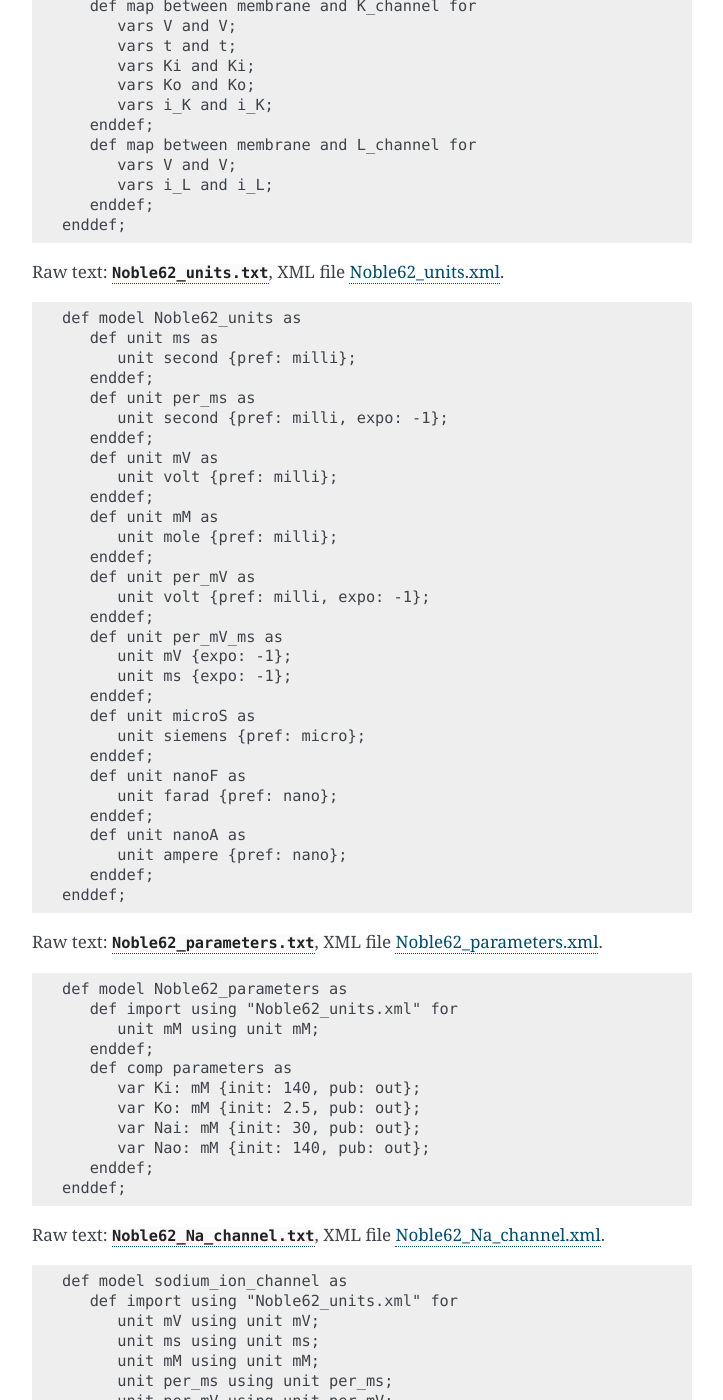
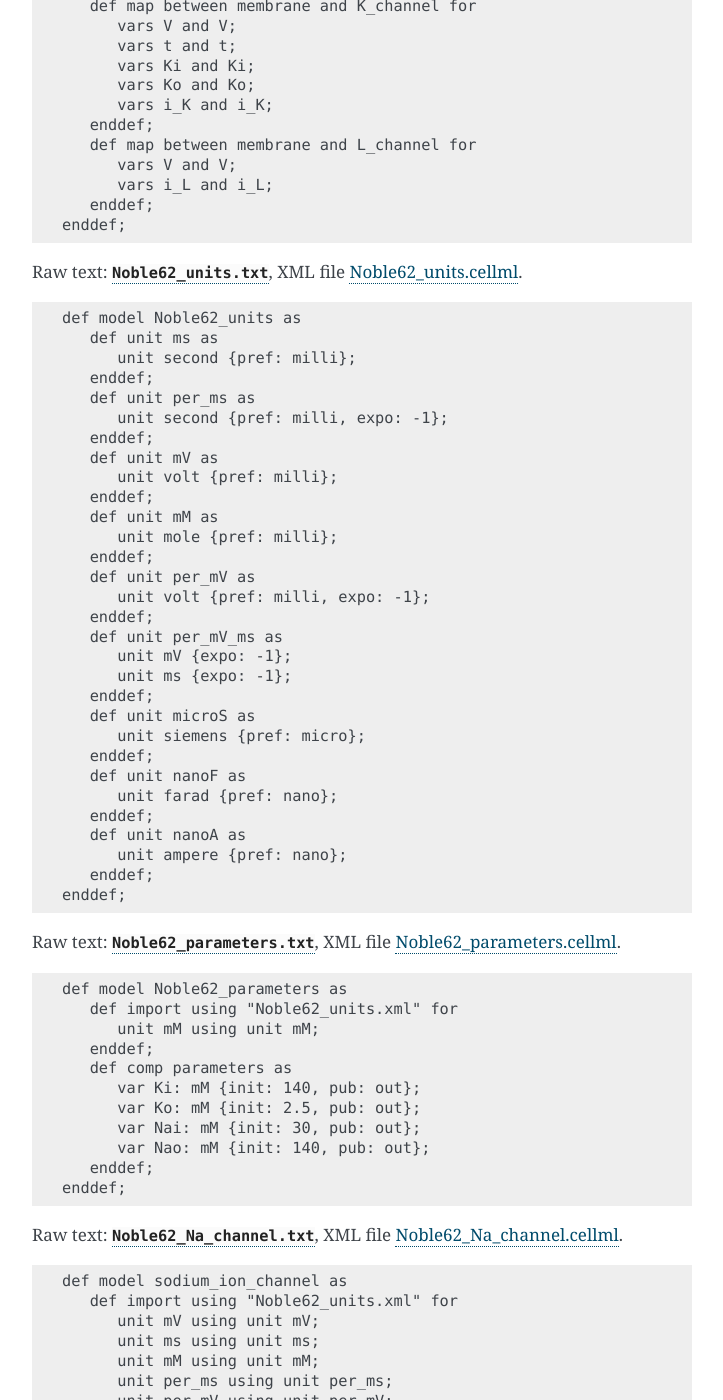
Before and after one commit to ABI-Tutorials/CellML-OpenCOR-PMR, a Sphinx documentation site: the page built from source/cellml_import_unit_params.rst, in a window 1280 px wide and 1400 px high, scrolled down 5079 px. Shown: the whole window, without its empty margins (388-1111 px from the left). Built offline with Sphinx 7.4.7, drawn with Linux system fonts in a browser that asks for light colours; cross-references to code outside the pages are shown as plain code; some of the changed text lies outside the part shown.

Commit message:
Change extension in Noble model files to .cellml

```diff
--- a/source/cellml_import_unit_params.rst
+++ b/source/cellml_import_unit_params.rst
@@ -146,7 +146,7 @@ discussed further in Section 15.
 
    The downloadable links below are links to the raw text file that may be used for copying and pasting into OpenCOR.  For the underlying CellML file that is suitable for opening with OpenCOR from disk obtain the xml file.
 
-Raw text: :download:`Noble_1962.txt <resources/Noble_1962.txt>`, XML file: `Noble_1962.cellml <https://models.physiomeproject.org/workspace/25d/rawfile/d8eb5aacdb65f5fc1d38cdcf190a1415ea07a262/Noble_1962.cellml>`_.
+Raw text: :download:`Noble_1962.txt <resources/Noble_1962.txt>`, XML file: `Noble_1962.cellml <https://models.physiomeproject.org/workspace/25d/rawfile/aec9dd2760d3512135605017226531ac1d4d0d0f/Noble_1962.cellml>`_.
 
 .. code-block:: cell
 
@@ -221,7 +221,7 @@ Raw text: :download:`Noble_1962.txt <resources/Noble_1962.txt>`, XML file: `Nobl
       enddef;
    enddef;
 
-Raw text: :download:`Noble62_units.txt <resources/Noble62_units.txt>`, XML file `Noble62_units.xml <https://models.physiomeproject.org/workspace/25d/rawfile/d8eb5aacdb65f5fc1d38cdcf190a1415ea07a262/Noble62_units.xml>`_.
+Raw text: :download:`Noble62_units.txt <resources/Noble62_units.txt>`, XML file `Noble62_units.cellml <https://models.physiomeproject.org/workspace/25d/rawfile/aec9dd2760d3512135605017226531ac1d4d0d0f/Noble62_units.cellml>`_.
 
 .. code-block:: cell
 
@@ -256,7 +256,7 @@ Raw text: :download:`Noble62_units.txt <resources/Noble62_units.txt>`, XML file
       enddef;
    enddef;
 
-Raw text: :download:`Noble62_parameters.txt <resources/Noble62_parameters.txt>`, XML file `Noble62_parameters.xml <https://models.physiomeproject.org/workspace/25d/rawfile/d8eb5aacdb65f5fc1d38cdcf190a1415ea07a262/Noble62_parameters.xml>`_.
+Raw text: :download:`Noble62_parameters.txt <resources/Noble62_parameters.txt>`, XML file `Noble62_parameters.cellml <https://models.physiomeproject.org/workspace/25d/rawfile/aec9dd2760d3512135605017226531ac1d4d0d0f/Noble62_parameters.cellml>`_.
 
 .. code-block:: cell
 
@@ -272,7 +272,7 @@ Raw text: :download:`Noble62_parameters.txt <resources/Noble62_parameters.txt>`,
       enddef;
    enddef;
 
-Raw text: :download:`Noble62_Na_channel.txt <resources/Noble62_Na_channel.txt>`, XML file `Noble62_Na_channel.xml <https://models.physiomeproject.org/workspace/25d/rawfile/d8eb5aacdb65f5fc1d38cdcf190a1415ea07a262/Noble62_Na_channel.xml>`_.
+Raw text: :download:`Noble62_Na_channel.txt <resources/Noble62_Na_channel.txt>`, XML file `Noble62_Na_channel.cellml <https://models.physiomeproject.org/workspace/25d/rawfile/aec9dd2760d3512135605017226531ac1d4d0d0f/Noble62_Na_channel.cellml>`_.
 
 .. code-block:: cell
 
@@ -346,7 +346,7 @@ Raw text: :download:`Noble62_Na_channel.txt <resources/Noble62_Na_channel.txt>`,
       enddef;
    enddef;
 
-Raw text: :download:`Noble62_K_channel.txt <resources/Noble62_K_channel.txt>`, XML file `Noble62_K_channel.xml <https://models.physiomeproject.org/workspace/25d/rawfile/d8eb5aacdb65f5fc1d38cdcf190a1415ea07a262/Noble62_K_channel.xml>`_.
+Raw text: :download:`Noble62_K_channel.txt <resources/Noble62_K_channel.txt>`, XML file `Noble62_K_channel.cellml <https://models.physiomeproject.org/workspace/25d/rawfile/aec9dd2760d3512135605017226531ac1d4d0d0f/Noble62_K_channel.cellml>`_.
 
 .. code-block:: cell
 
@@ -407,7 +407,7 @@ Raw text: :download:`Noble62_K_channel.txt <resources/Noble62_K_channel.txt>`, X
       enddef;
    enddef;
 
-Raw text: :download:`Noble62_L_channel.txt <resources/Noble62_L_channel.txt>`, XML file `Noble62_L_channel.xml <https://models.physiomeproject.org/workspace/25d/rawfile/d8eb5aacdb65f5fc1d38cdcf190a1415ea07a262/Noble62_L_channel.xml>`_.
+Raw text: :download:`Noble62_L_channel.txt <resources/Noble62_L_channel.txt>`, XML file `Noble62_L_channel.cellml <https://models.physiomeproject.org/workspace/25d/rawfile/aec9dd2760d3512135605017226531ac1d4d0d0f/Noble62_L_channel.cellml>`_.
 
 .. code-block:: cell
 
```
